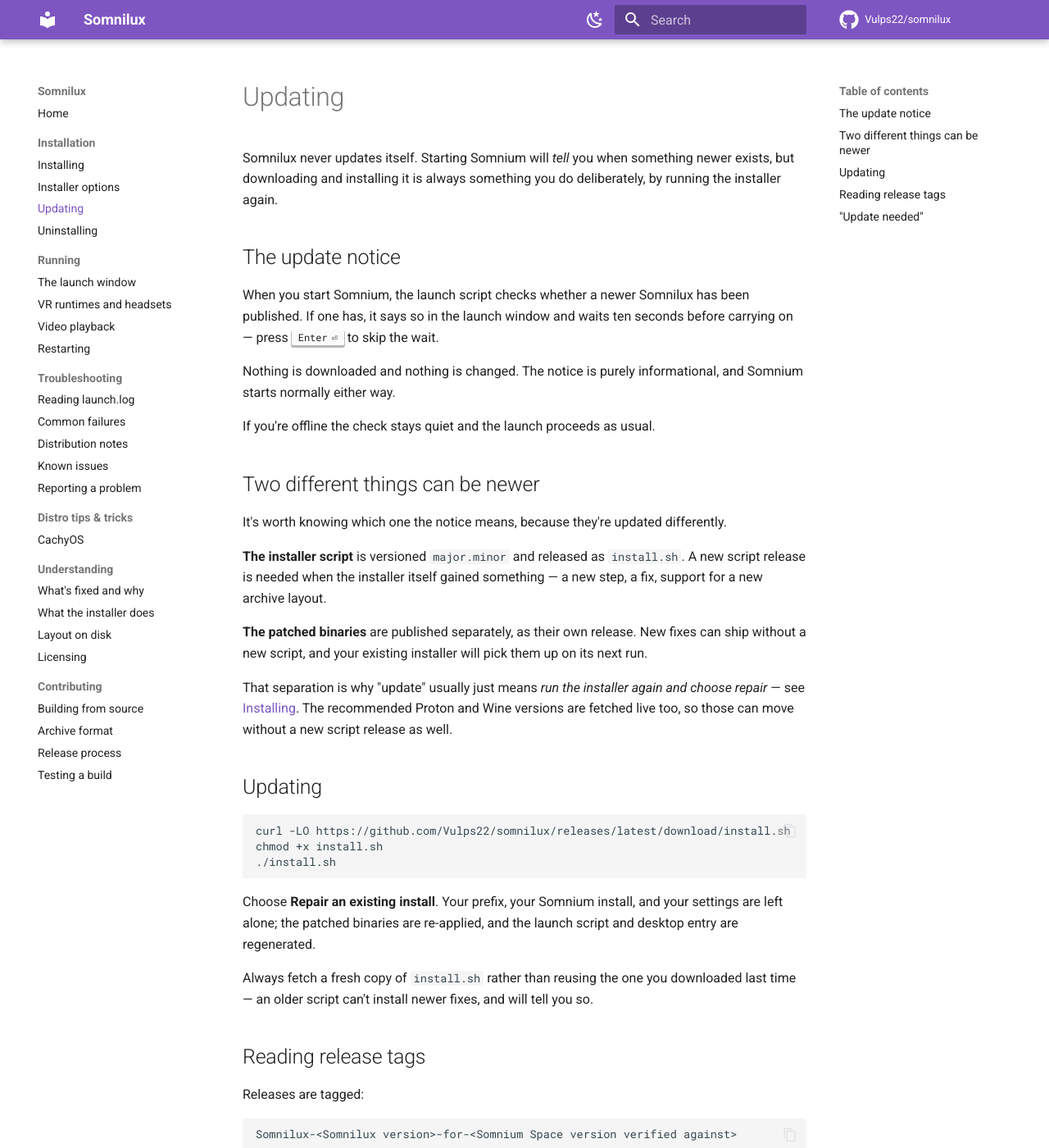
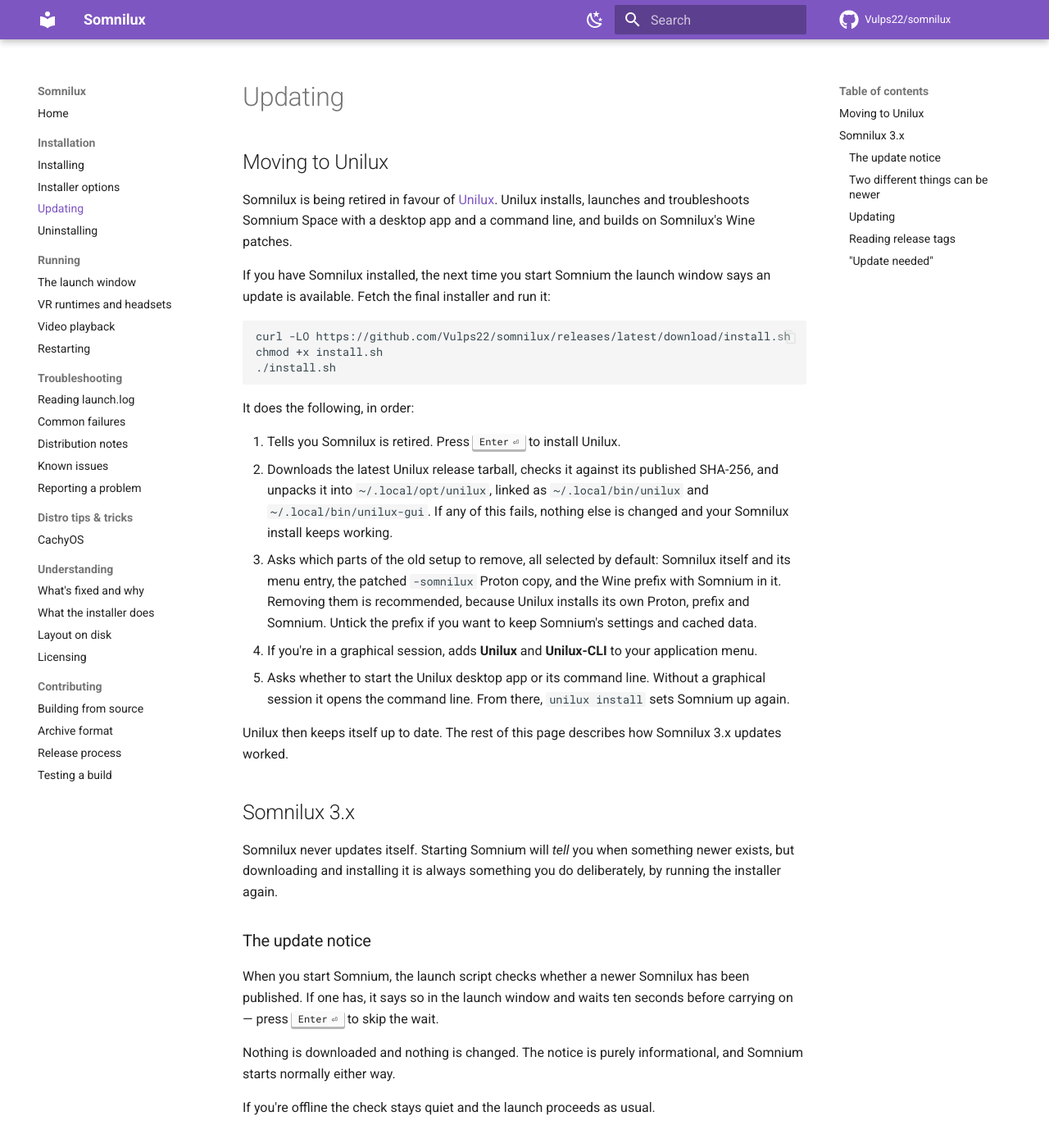
Before and after one commit to Vulps22/somnilux, an MkDocs documentation site: the page built from docs/install/updating.md, in a window 1280 px wide and 1400 px high. Shown: the whole window at 82% size. Built offline with MkDocs 1.6.1 and Material for MkDocs 9.7.7, drawn with Linux system fonts in a browser that asks for light colours; comment, search, counter and statistics services are not loaded.

Commit message:
GH-33 Turn install.sh into the migration to Unilux
- install.sh 4.0 installs the latest Unilux tarball, checksum-verified, into ~/.local/opt/unilux
- Offers to remove Somnilux, its patched Proton and the Somnium prefix
- Adds Unilux and Unilux-CLI menu entries in graphical sessions
- Ends by launching the Unilux GUI or CLI, CLI without a display
- Drops the old install and repair paths and their flags
- README and docs announce the retirement and describe the migration

````diff
--- a/docs/install/updating.md
+++ b/docs/install/updating.md
@@ -1,10 +1,49 @@
 # Updating
+
+## Moving to Unilux
+
+Somnilux is being retired in favour of
+[Unilux](https://github.com/Zutyosh/unilux). Unilux installs, launches and
+troubleshoots Somnium Space with a desktop app and a command line, and builds
+on Somnilux's Wine patches.
+
+If you have Somnilux installed, the next time you start Somnium the launch
+window says an update is available. Fetch the final installer and run it:
+
+```sh
+curl -LO https://github.com/Vulps22/somnilux/releases/latest/download/install.sh
+chmod +x install.sh
+./install.sh
+```
+
+It does the following, in order:
+
+1. Tells you Somnilux is retired. Press ++enter++ to install Unilux.
+2. Downloads the latest Unilux release tarball, checks it against its
+   published SHA-256, and unpacks it into `~/.local/opt/unilux`, linked as
+   `~/.local/bin/unilux` and `~/.local/bin/unilux-gui`. If any of this fails,
+   nothing else is changed and your Somnilux install keeps working.
+3. Asks which parts of the old setup to remove, all selected by default:
+   Somnilux itself and its menu entry, the patched `-somnilux` Proton copy,
+   and the Wine prefix with Somnium in it. Removing them is recommended,
+   because Unilux installs its own Proton, prefix and Somnium. Untick the
+   prefix if you want to keep Somnium's settings and cached data.
+4. If you're in a graphical session, adds **Unilux** and **Unilux-CLI** to
+   your application menu.
+5. Asks whether to start the Unilux desktop app or its command line. Without a
+   graphical session it opens the command line. From there, `unilux install`
+   sets Somnium up again.
+
+Unilux then keeps itself up to date. The rest of this page describes how
+Somnilux 3.x updates worked.
+
+## Somnilux 3.x
 
 Somnilux never updates itself. Starting Somnium will *tell* you when something
 newer exists, but downloading and installing it is always something you do
 deliberately, by running the installer again.
 
-## The update notice
+### The update notice
 
 When you start Somnium, the launch script checks whether a newer Somnilux has
 been published. If one has, it says so in the launch window and waits ten
@@ -15,7 +54,7 @@ informational, and Somnium starts normally either way.
 
 If you're offline the check stays quiet and the launch proceeds as usual.
 
-## Two different things can be newer
+### Two different things can be newer
 
 It's worth knowing which one the notice means, because they're updated
 differently.
@@ -33,7 +72,7 @@ and choose repair* — see [Installing](installing.md#repairing-an-existing-inst
 The recommended Proton and Wine versions are fetched live too, so those can
 move without a new script release as well.
 
-## Updating
+### Updating
 
 ```sh
 curl -LO https://github.com/Vulps22/somnilux/releases/latest/download/install.sh
@@ -49,7 +88,7 @@ Always fetch a fresh copy of `install.sh` rather than reusing the one you
 downloaded last time — an older script can't install newer fixes, and will
 tell you so.
 
-## Reading release tags
+### Reading release tags
 
 Releases are tagged:
 
@@ -70,7 +109,7 @@ exists is the first thing worth doing.
     `releases/latest/download/install.sh` URL above deliberately skips them,
     so following the normal instructions never lands you on a test build.
 
-## "Update needed"
+### "Update needed"
 
 If the installer says newer fixes exist that it's too old to install, it
 carries on with the newest build it *can* use, and you get a working install
````
Also changed, not shown: README.md (+15 -0 lines), docs/index.md (+15 -0 lines), docs/install/options.md (+5 -0 lines), docs/install/uninstalling.md (+4 -0 lines), 2 other files.
